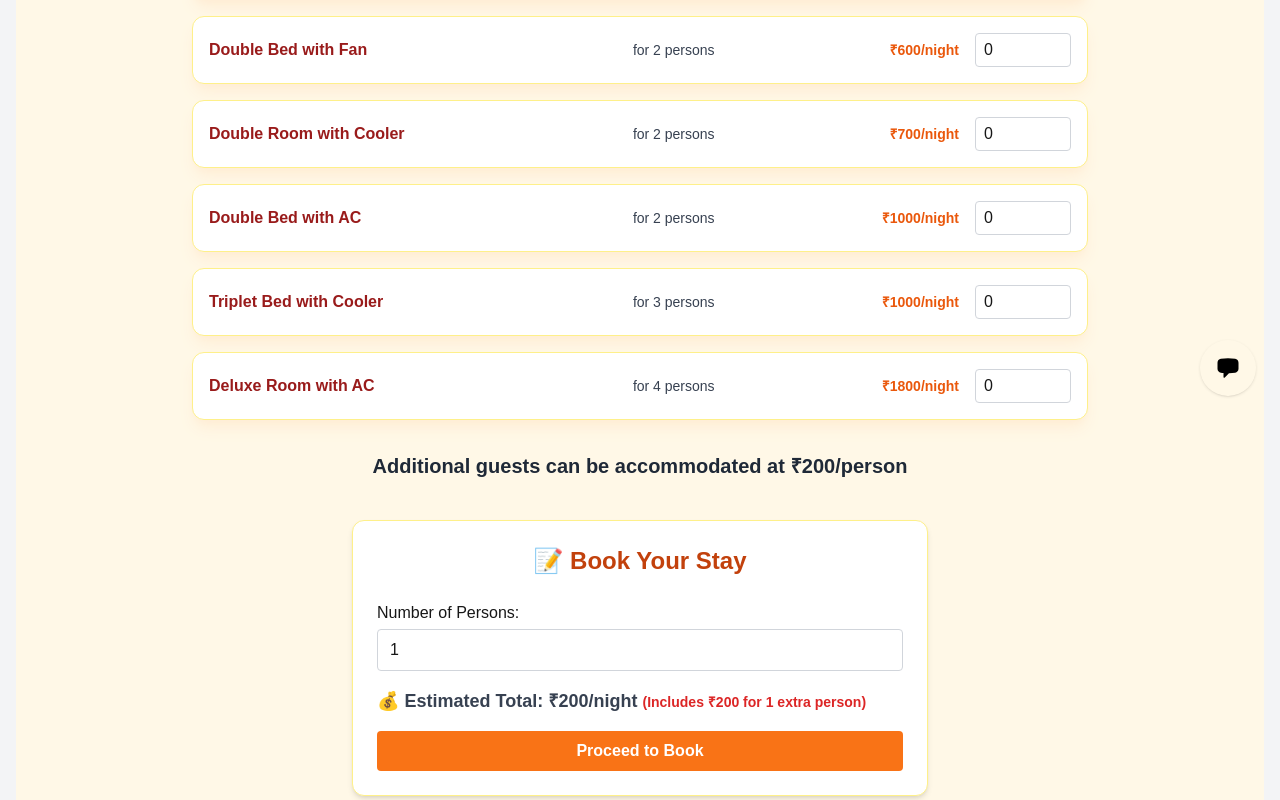
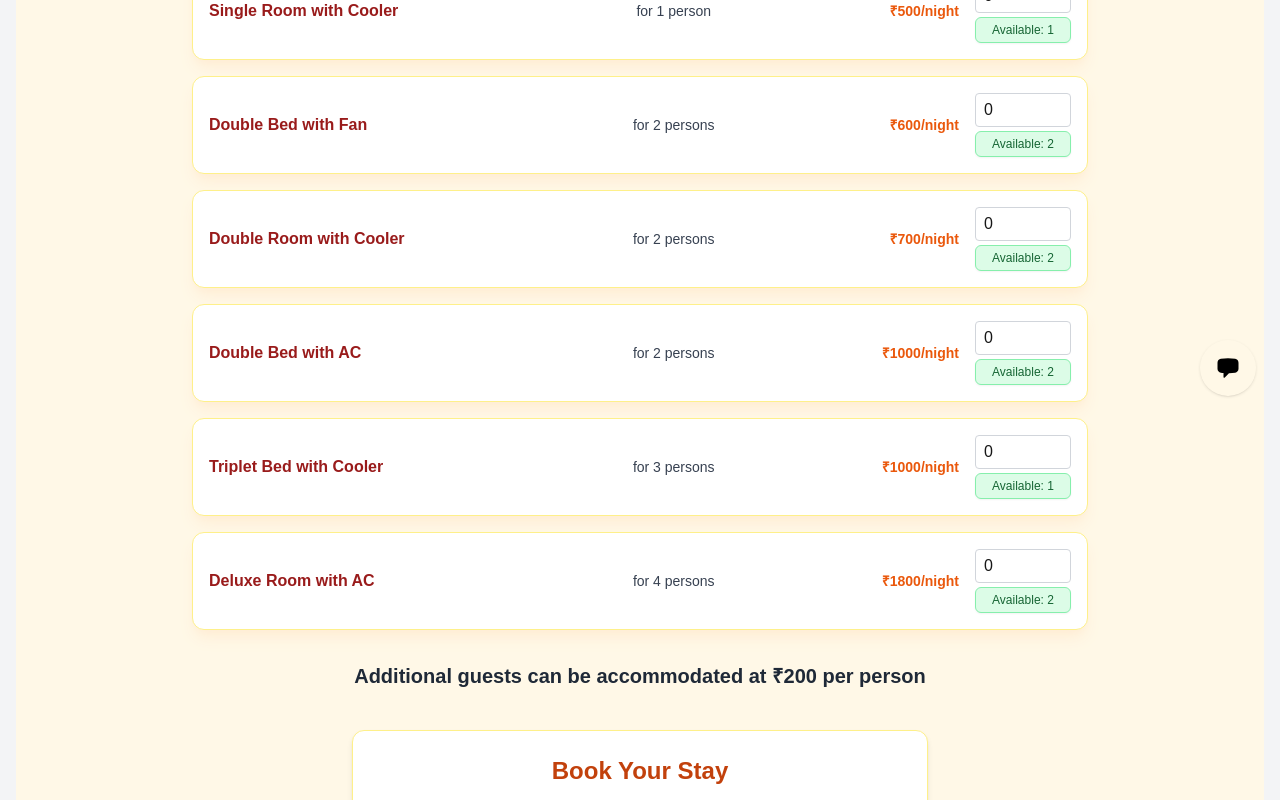
Before and after one commit to geniusrks1/geetateerth.in, a Next.js app: page / in a window 1280 px wide. Shown: the part 380-1180 px from the top of the page. Built offline with nearby package versions, Linux system fonts and the light colour scheme; a web font is replaced by a local one.

Commit message:
room booking

```diff
--- a/src/components/RoomsSection.tsx
+++ b/src/components/RoomsSection.tsx
@@ -3,13 +3,13 @@
 import React, { useState } from "react";
 
 const rooms = [
-  { id: 1, type: "Single Room with Fan Only", person: 1, price: 400 },
-  { id: 2, type: "Single Room with Cooler", person: 1, price: 500 },
-  { id: 5, type: "Double Bed with Fan", person: 2, price: 600 },
-  { id: 3, type: "Double Room with Cooler", person: 2, price: 700 },
-  { id: 4, type: "Double Bed with AC", person: 2, price: 1000 },
-  { id: 6, type: "Triplet Bed with Cooler", person: 3, price: 1000 },
-  { id: 8, type: "Deluxe Room with AC", person: 4, price: 1800 },
+  { id: 1, type: "Single Room with Fan Only", person: 1, price: 400, max: 1 },
+  { id: 2, type: "Single Room with Cooler", person: 1, price: 500, max: 1 },
+  { id: 5, type: "Double Bed with Fan", person: 2, price: 600, max: 2 },
+  { id: 3, type: "Double Room with Cooler", person: 2, price: 700, max: 2 },
+  { id: 4, type: "Double Bed with AC", person: 2, price: 1000, max: 2 },
+  { id: 6, type: "Triplet Bed with Cooler", person: 3, price: 1000, max: 1 },
+  { id: 8, type: "Deluxe Room with AC", person: 4, price: 1800, max: 2 },
 ];
 
 const RoomsSection: React.FC = () => {
@@ -18,13 +18,13 @@ const RoomsSection: React.FC = () => {
     Object.fromEntries(rooms.map((room) => [room.id, 0]))
   );
 
-  const handleRoomCountChange = (roomId: number, count: number) => {
+  const handleRoomCountChange = (roomId: number, count: number, max: number) => {
+    const safeCount = Math.min(Math.max(0, count), max);
     setRoomCounts((prev) => ({
       ...prev,
-      [roomId]: Math.max(0, count), // Prevent negative values
+      [roomId]: safeCount,
     }));
   };
-
 
   const totalIdealCapacity = rooms.reduce(
     (acc, room) => acc + room.person * (roomCounts[room.id] || 0),
@@ -34,13 +34,11 @@ const totalIdealCapacity = rooms.reduce(
   const extraPersons = Math.max(0, numPersons - totalIdealCapacity);
   const extraCharge = extraPersons * 200;
 
-const totalCost = rooms.reduce(
+  const totalCost =
+    rooms.reduce(
       (acc, room) => acc + room.price * (roomCounts[room.id] || 0),
       0
     ) + extraCharge;
-
-
-
 
   const handleBooking = () => {
     const selectedRooms = rooms.filter((room) => roomCounts[room.id] > 0);
@@ -65,7 +63,6 @@ const totalCost = rooms.reduce(
     alert(summary);
   };
 
-
   return (
     <section id="rooms" className="mb-12 px-4 py-10 bg-[#FFF8E7]">
       <h2 className="text-3xl font-extrabold text-center mb-8 text-orange-600 tracking-wide underline underline-offset-4 decoration-yellow-400">
@@ -89,23 +86,36 @@ const totalCost = rooms.reduce(
               <input
                 type="number"
                 min={0}
+                max={room.max}
                 value={roomCounts[room.id] || 0}
                 onChange={(e) =>
-                  handleRoomCountChange(room.id, parseInt(e.target.value) || 0)
+                  handleRoomCountChange(
+                    room.id,
+                    parseInt(e.target.value) || 0,
+                    room.max
+                  )
                 }
                 className="w-24 border border-gray-300 rounded px-2 py-1"
               />
+ <p className="w-24 text-center mt-1 bg-green-100 text-green-800 text-xs font-medium px-2 py-1 rounded-md shadow-sm border border-green-300">
+  Available: {room.max}
+</p>
+
+
+
             </div>
           </li>
         ))}
       </ul>
 
       <h3 className="text-xl font-semibold text-center mt-8 text-gray-800">
-        Additional guests can be accommodated at ₹200/person
+        Additional guests can be accommodated at ₹200 per person
       </h3>
 
       <div className="max-w-xl mx-auto mt-10 bg-white p-6 rounded-xl shadow-md border border-yellow-200">
-        <h3 className="text-2xl font-bold text-center text-orange-700 mb-6">📝 Book Your Stay</h3>
+        <h3 className="text-2xl font-bold text-center text-orange-700 mb-6">
+          Book Your Stay
+        </h3>
         <div className="space-y-4">
           <div>
             <label className="block font-medium mb-1">Number of Persons:</label>
@@ -119,7 +129,7 @@ const totalCost = rooms.reduce(
           </div>
 
           <div className="text-lg font-semibold text-gray-700">
-  💰 Estimated Total: ₹{totalCost}/night{" "}
+            Estimated Total: ₹{totalCost}/night{" "}
             {extraPersons > 0 && (
               <span className="text-sm text-red-600">
                 (Includes ₹{extraCharge} for {extraPersons} extra person
@@ -127,7 +137,6 @@ const totalCost = rooms.reduce(
               </span>
             )}
           </div>
-
 
           <button
             onClick={handleBooking}
```
Lines whose indentation alone changed are shown as unchanged.
